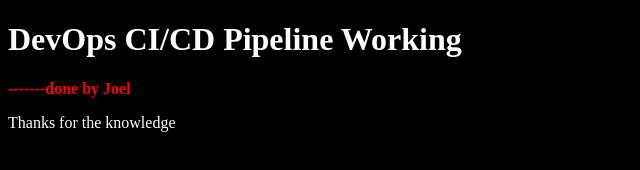
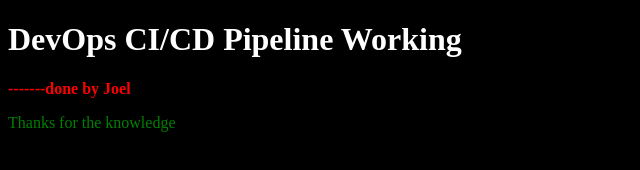
Before and after one commit to JerusalemBoy/deployment, a plain HTML site: page index.html in a window 1280 px wide. Shown: the whole page, without its empty margins (0-640 px from the left). Drawn offline with Linux system fonts and the light colour scheme.

Commit message:
index file

```diff
--- a/index.html
+++ b/index.html
@@ -8,6 +8,6 @@
 <body style="background-color: black; color: white;">
     <h1>DevOps CI/CD Pipeline Working</h1>
      <p style="color:red;"><strong>-------done by Joel</strong></p>
-     <P>Thanks for the knowledge</P>
+     <P style="color: green;">Thanks for the knowledge</P>
 </body>
 </html>
```
